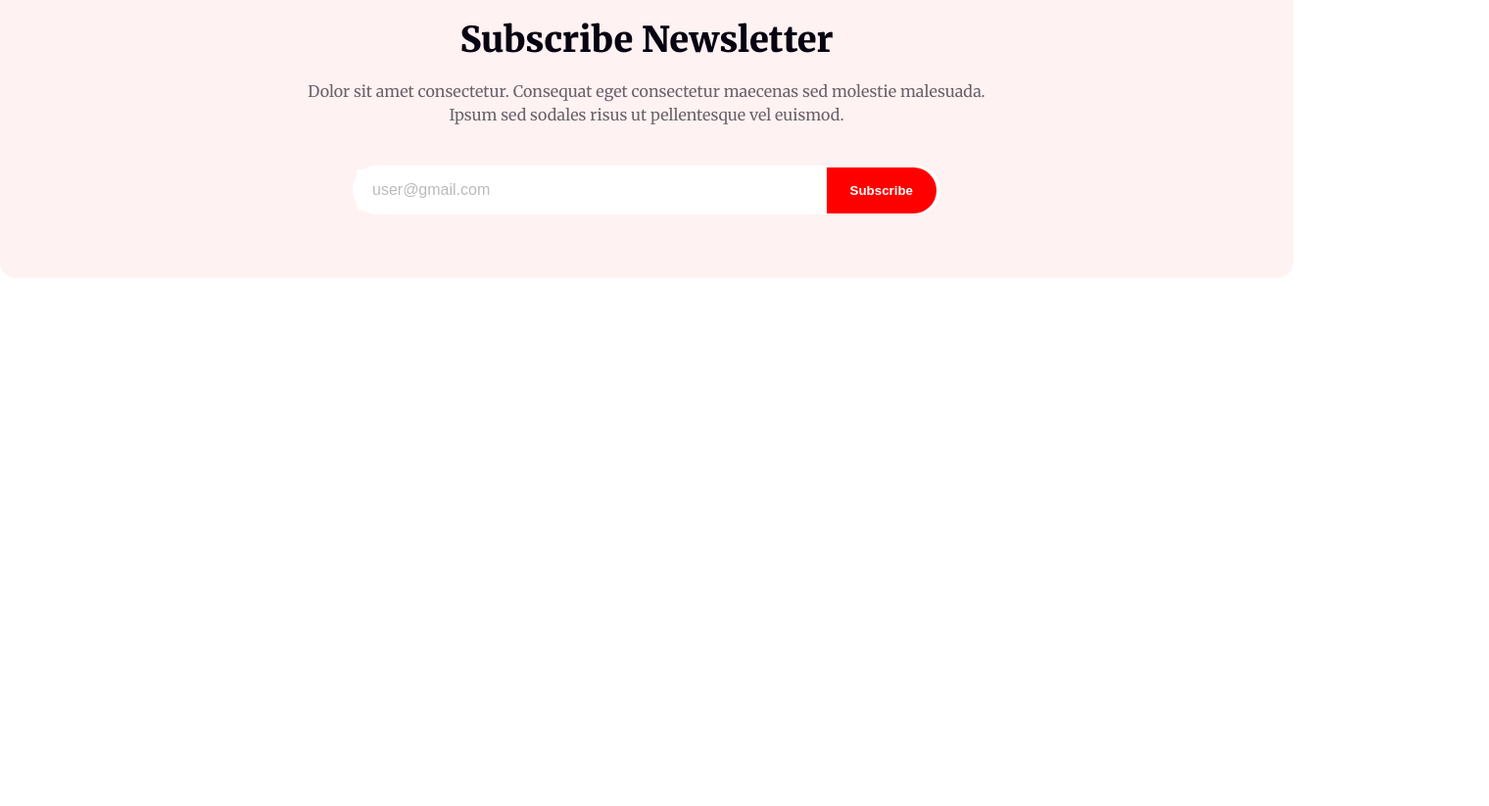
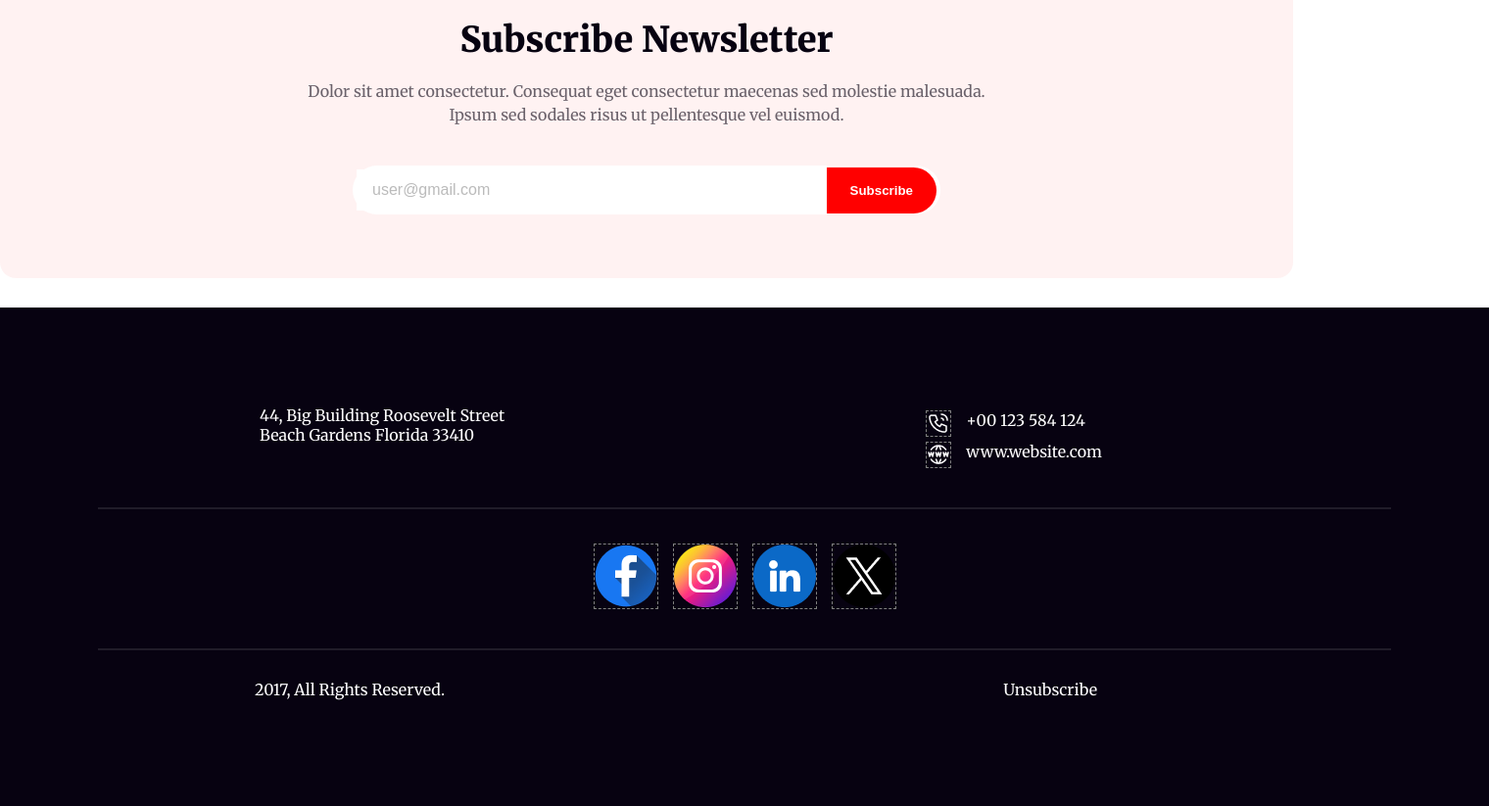
Before and after one commit to nurislamemon1/New-Year-Offer-Website, a plain HTML site: page index.html in a window 1280 px wide. Shown: the part 4741-5564 px from the top of the page at 98% size, 1520 px wide, since content can reach past the window. Before the commit the page ends 5025 px from the top, so only its background shows below. Drawn offline with Linux system fonts and the light colour scheme.

Commit message:
footer section done

```diff
--- a/index.html
+++ b/index.html
@@ -95,7 +95,8 @@
         <section class="gift-section-container">
             <h5>THE BEST GIFTS</h5>
             <h2>Our Awesome Portfolio</h2>
-            <p>Dolor sit amet consectetur. Consequat eget consectetur maecenas sed molestie malesuada. <br> Ipsum sed sodales risus ut pellentesque vel euismod. </p>
+            <p>Dolor sit amet consectetur. Consequat eget consectetur maecenas sed molestie malesuada. <br> Ipsum sed
+                sodales risus ut pellentesque vel euismod. </p>
             <div class="portfolio-item">
                 <div class="itmes">
                     <img src="./images/Rectangle 3.png" alt="">
@@ -118,19 +119,51 @@
             </div>
         </section>
         <!-- subscribe section -->
-         <section>
+        <section>
             <div class="subscribe-section">
                 <img src="./images/Group 61.png" alt="">
                 <h1>Subscribe Newsletter</h1>
-                <p>Dolor sit amet consectetur. Consequat eget consectetur maecenas sed molestie malesuada. <br> Ipsum sed sodales risus ut pellentesque vel euismod. </p>
+                <p>Dolor sit amet consectetur. Consequat eget consectetur maecenas sed molestie malesuada. <br> Ipsum
+                    sed sodales risus ut pellentesque vel euismod. </p>
                 <div class="subscribe-container">
-                    <input type="email" placeholder="user@gmail.com" class="subscribe-input"/>
+                    <input type="email" placeholder="user@gmail.com" class="subscribe-input" />
                     <button class="subscribe-button">Subscribe</button>
-                  </div>
-             </div>
+                </div>
+            </div>
 
-         </section>
+        </section>
     </main>
+    <!-- footer -->
+    <footer class="footer-section">
+        <div class="footer-first-section">
+            <div>
+                44, Big Building Roosevelt Street <br>
+                Beach Gardens Florida 33410
+            </div>
+            <div>
+                <div class="itme">
+                    <img src="./icons/Call.png" alt="">
+                    <p>+00 123 584 124</p>
+                </div>
+                <div class="itme">
+                    <img src="./icons/Website.png" alt="">
+                    <p>www.website.com</p>
+                </div>
+            </div>
+        </div>
+        <hr>
+        <div class="footer-image">
+            <img src="./icons/Facebook.png" alt="">
+            <img src="./icons/Instagram.png" alt="">
+            <img src="./icons/Linkedin.png" alt="">
+            <img src="./icons/Twitter.png" alt="">
+        </div>
+        <hr>
+        <div class="footer-secound-section">
+            <p class="first">2017, All Rights Reserved.</p>
+            <p class="secound">Unsubscribe</p>
+        </div>
+    </footer>
 
 </body>
 
--- a/styles/style.css
+++ b/styles/style.css
@@ -467,3 +467,53 @@ h1 {
   padding: 16px 24px;
   font-weight: bold;
 }
+/* footer section */
+.footer-section{
+  width: 1520px;
+height: 509px;
+background: rgb(7, 2, 17);
+margin-top: 30px;
+color: white;
+}
+.footer-first-section{
+  display: flex;
+  justify-content: space-around;
+  padding: 100px 180px 0 50px;
+}
+.itme{
+  display: flex;
+  gap: 15px;
+  margin-top: 5px;
+}
+.itme img{
+  border: 1px dashed gray;
+}
+hr{
+  border: 1px solid rgba(255, 255, 255, 0.10);
+  width: 1320px;
+  margin: 0 auto;
+  margin-top: 40px;
+}
+.footer-image{
+  margin-top: 35px;
+  display: flex;
+  justify-content: center;
+  align-items: center;
+  gap: 15px;
+}
+.footer-image img{
+  border: 1.5px dashed gray;
+}
+.footer-secound-section{
+  display: flex;
+  justify-content: space-between;
+}
+.footer-secound-section p{
+  margin-top: 30px;
+}
+.first{
+  margin-left: 260px;
+}
+.secound{
+  margin-right: 400px;
+}
```
